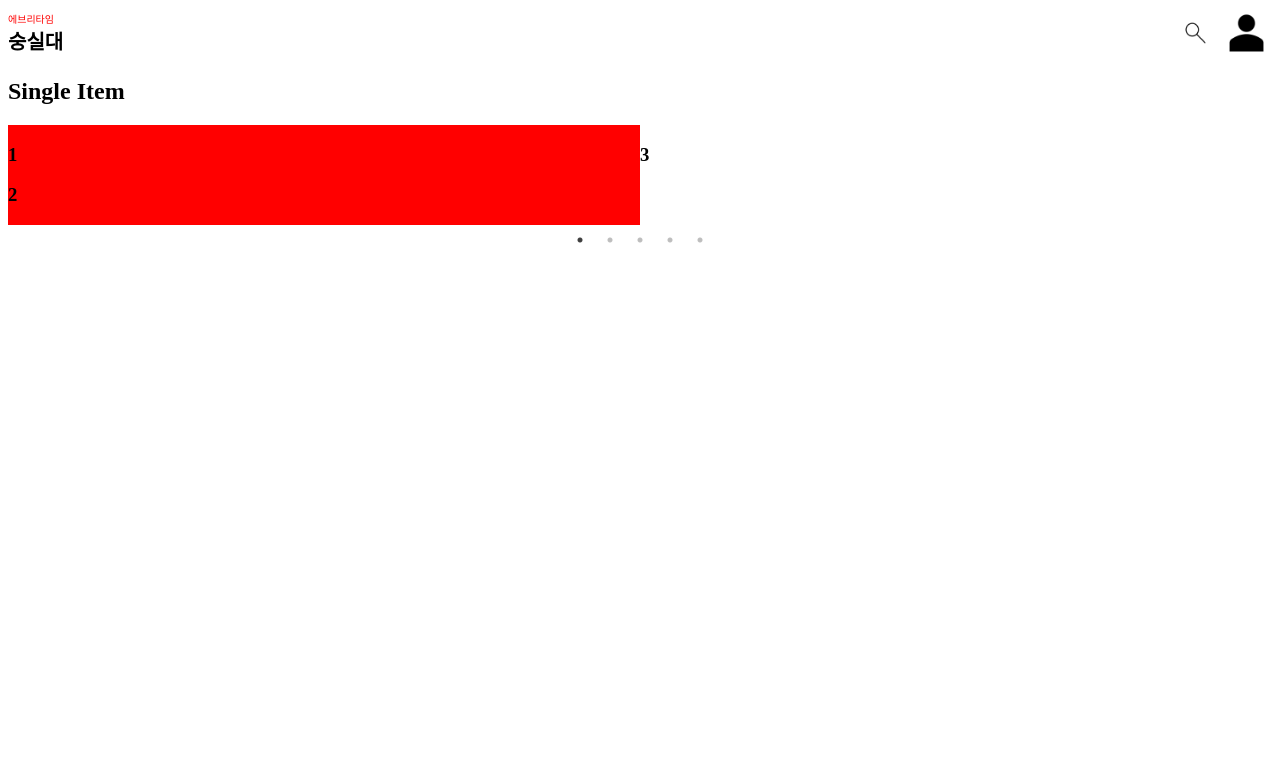
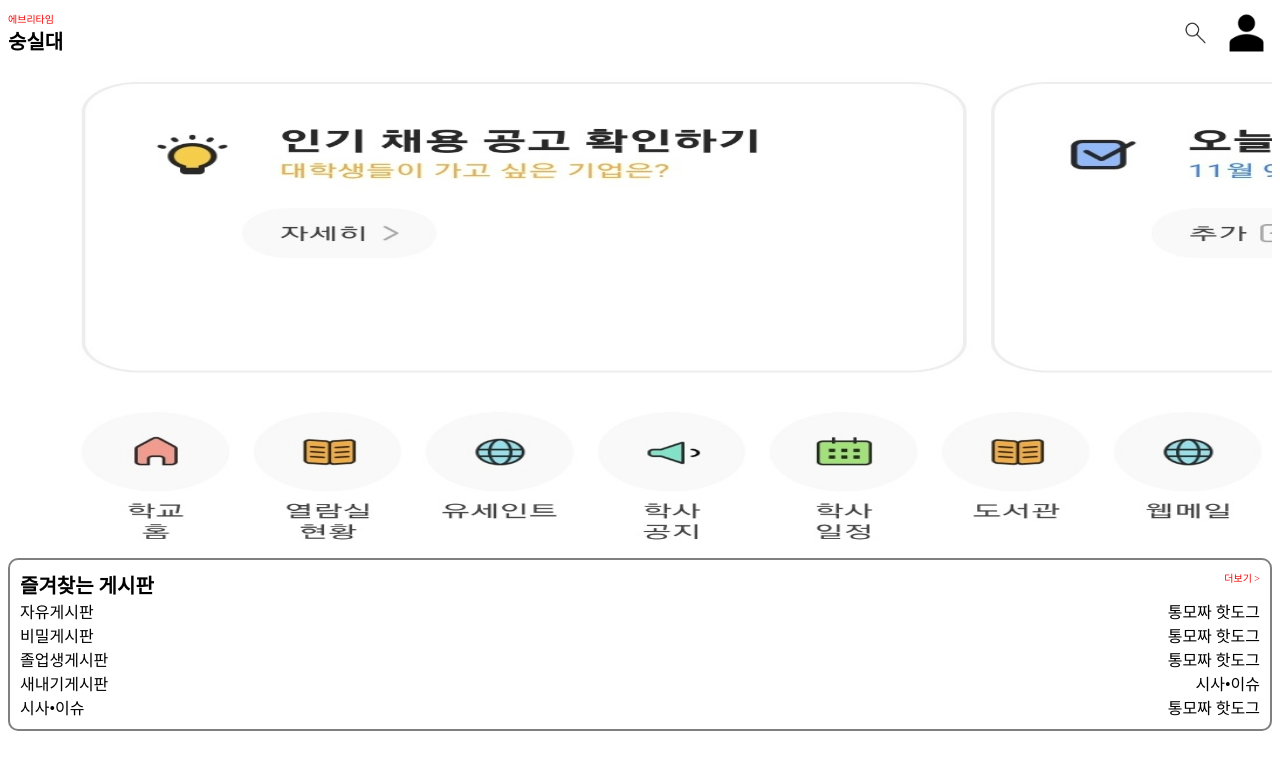
Before and after one commit to kimjunha1231/everytime, a React (Create React App) app: page / in a window 1280 px wide. Shown: the top 770 px of the page. Built offline with nearby package versions, Linux system fonts and the light colour scheme.

Commit message:
슬릭 사진으로 대신

```diff
--- a/src/components/mainpage/CardSlider.js
+++ b/src/components/mainpage/CardSlider.js
@@ -1,51 +1,24 @@
-import React, { Component } from "react";
-import Slider from "react-slick";
-import "slick-carousel/slick/slick.css";
-import "slick-carousel/slick/slick-theme.css";
+import React, { useState } from "react";
 import styled from "styled-components";
+import { SlickIcons } from '../../path/Resources';
 
-const SlickBox = styled.div`
-    background-color:red;
-    display:flex;
 
+
+const Slick = styled.img`
+  width:100%;
+  height: 500px;
+  display:flex;
 `;
 
 
-export default class CardSlider extends Component {
-  render() {
-    const settings = {
-      dots: true,
-      infinite: true,
-      speed: 500,
-      slidesToShow: 2,
-      slidesToScroll: 1
-    };
+const CardSlider = () => {
+
     return (
-      <div>
-        <h2> Single Item</h2>
-        <Slider {...settings}>
-          <SlickBox>
-            <div>
-              <h3>1</h3>
-            </div>
-            <div>
-              <h3>2</h3>
-            </div>
-          </SlickBox>
-          <div>
-            <h3>3</h3>
-          </div>
-          <div>
-            <h3>4</h3>
-          </div>
-          <div>
-            <h3>5</h3>
-          </div>
-          <div>
-            <h3>6</h3>
-          </div>
-        </Slider>
-      </div>
+      <Slick
+      src={SlickIcons.slick}
+      alt="슬릭"
+  />
     );
-  }
-}
+};
+
+export default CardSlider;
--- /dev/null
+++ b/src/components/mainpage/Favor.js
@@ -0,0 +1,80 @@
+import React, { useState } from "react";
+import styled from "styled-components";
+import { SlickIcons } from '../../path/Resources';
+
+
+
+const Board = styled.div`
+
+  border: 2px solid grey;
+  border-radius: 10px;
+
+
+  padding: 10px;
+
+`;
+const BoardTop = styled.div`
+  display: flex;
+  justify-content: space-between;
+`;
+const BoardTitle = styled.div`
+  font-weight: bold;
+  font-size: 20px;
+`;
+
+const View_More = styled.div`
+  font-size: 10px;
+  color:red;
+`;
+const BoardBottom = styled.div`
+
+`;
+
+const BoardList = styled.div`
+  display: flex;
+  justify-content: space-between;
+`;
+const BoardContentTitle = styled.div`
+
+`;
+const BoardContent = styled.div`
+
+`;
+
+
+const Favor = () => {
+
+  return (
+    <Board>
+      <BoardTop>
+        <BoardTitle>즐겨찾는 게시판</BoardTitle>
+        <View_More>더보기 ></View_More>
+      </BoardTop>
+      <BoardBottom>
+        <BoardList>
+          <BoardContentTitle>자유게시판</BoardContentTitle>
+          <BoardContent>통모짜 핫도그</BoardContent>
+        </BoardList>
+        <BoardList>
+          <BoardContentTitle>비밀게시판</BoardContentTitle>
+          <BoardContent>통모짜 핫도그</BoardContent>
+        </BoardList>
+        <BoardList>
+          <BoardContentTitle>졸업생게시판</BoardContentTitle>
+          <BoardContent>통모짜 핫도그</BoardContent>
+        </BoardList>
+        <BoardList>
+          <BoardContentTitle>새내기게시판</BoardContentTitle>
+          <BoardContent>시사•이슈</BoardContent>
+        </BoardList>
+        <BoardList>
+          <BoardContentTitle>시사•이슈</BoardContentTitle>
+          <BoardContent>통모짜 핫도그</BoardContent>
+        </BoardList>
+
+      </BoardBottom>
+    </Board>
+  );
+};
+
+export default Favor;
--- a/src/components/mainpage/MainPage.js
+++ b/src/components/mainpage/MainPage.js
@@ -1,13 +1,14 @@
 import React from "react";
 import NavBar from "./NavBar";
 import CardSlider from "./CardSlider";
-
+import Favor from "./Favor";
 
 export default function MainPage() {
     return (
         <>
             <NavBar/>
             <CardSlider/>
+            <Favor/>
         </>
 
     );
--- a/src/path/Resources.js
+++ b/src/path/Resources.js
@@ -1,7 +1,13 @@
 import person from "../img/person.png";
 import search from "../img/search.png";
+import slick from "../img/slick.jpg";
 
 export const navIcons = {
    person,
    search,
+   slick
   };
+export const SlickIcons = {
+
+   slick
+  };
```
Also changed, not shown: src/img/slick.jpg (renamed from src/img/슬릭.png.jpg).
